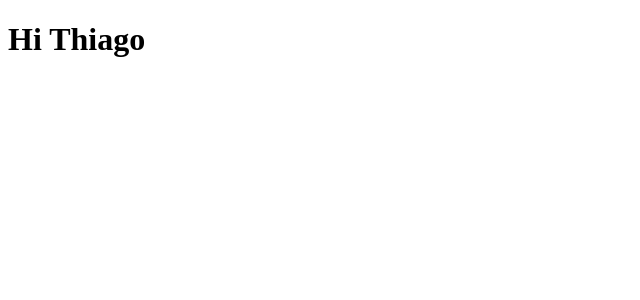
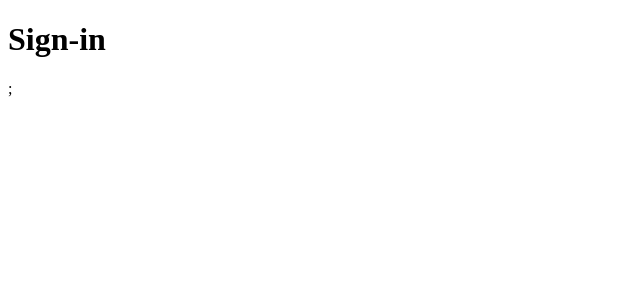
Before and after one commit to orodrigogo/gobarber-frontend-web, a React (Create React App) app: page / in a window 1280 px wide. Shown: the top 300 px of the page, without its empty margins (0-640 px from the left). Built offline with nearby package versions, Linux system fonts and the light colour scheme.

Commit message:
chore: routes and reactotron configurated

```diff
--- a/src/App.js
+++ b/src/App.js
@@ -1,10 +1,17 @@
 import React from "react";
+import { Router } from "react-router-dom";
+
+// Importante o reactron para capturar os logs para fazer o debug quando necessário.
+import "./config/ReactotronConfig";
+
+import Routes from "./routes";
+import history from "./services/history";
 
 function App() {
   return (
-    <div className="App">
-      <h1>Hi Thiago</h1>
-    </div>
+    <Router history={history}>
+      <Routes />;
+    </Router>
   );
 }
 
--- /dev/null
+++ b/src/config/ReactotronConfig.js
@@ -0,0 +1,9 @@
+import Reactotron from "reactotron-react-js";
+
+if (process.env.NODE_ENV === "development") {
+  const tron = Reactotron.configure().connect();
+
+  tron.clear();
+
+  console.tron = tron;
+}
--- /dev/null
+++ b/src/pages/Dashboard/index.js
@@ -0,0 +1,7 @@
+import React from "react";
+
+// import { Container } from './styles';
+
+export default function Dashboard() {
+  return <h1>Dashboard</h1>;
+}
--- /dev/null
+++ b/src/pages/Profile/index.js
@@ -0,0 +1,7 @@
+import React from "react";
+
+// import { Container } from './styles';
+
+export default function Profile() {
+  return <div />;
+}
--- /dev/null
+++ b/src/pages/SignIn/index.js
@@ -0,0 +1,7 @@
+import React from "react";
+
+// import { Container } from './styles';
+
+export default function SignIn() {
+  return <h1>Sign-in</h1>;
+}
--- /dev/null
+++ b/src/pages/SignUp/index.js
@@ -0,0 +1,7 @@
+import React from "react";
+
+// import { Container } from './styles';
+
+export default function SignUp() {
+  return <div />;
+}
--- /dev/null
+++ b/src/routes/index.js
@@ -0,0 +1,20 @@
+import React from "react";
+import { Switch, Route } from "react-router-dom";
+
+import SignIn from "../pages/SignIn";
+import SignUp from "../pages/SignUp";
+
+import Profile from "../pages/Profile";
+import Dashboard from "../pages/Dashboard";
+
+export default function Routes() {
+  return (
+    <Switch>
+      <Route path="/" exact component={SignIn} />
+      <Route path="/register" component={SignUp} />
+
+      <Route path="/dashboard" component={Dashboard} />
+      <Route path="/profile" component={Profile} />
+    </Switch>
+  );
+}
--- /dev/null
+++ b/src/services/history.js
@@ -0,0 +1,6 @@
+// Vamos usar o history para chamar navegacao de tela de todos os lugares da aplicacao, inclussive de dentro do reduxyr.
+import { createBrowserHistory } from "history";
+
+const history = createBrowserHistory();
+
+export default history;
```
Also changed, not shown: package.json (+5 -2 lines), .eslintrc.js, 1 other file (tests, documents, lock files or other folders).
